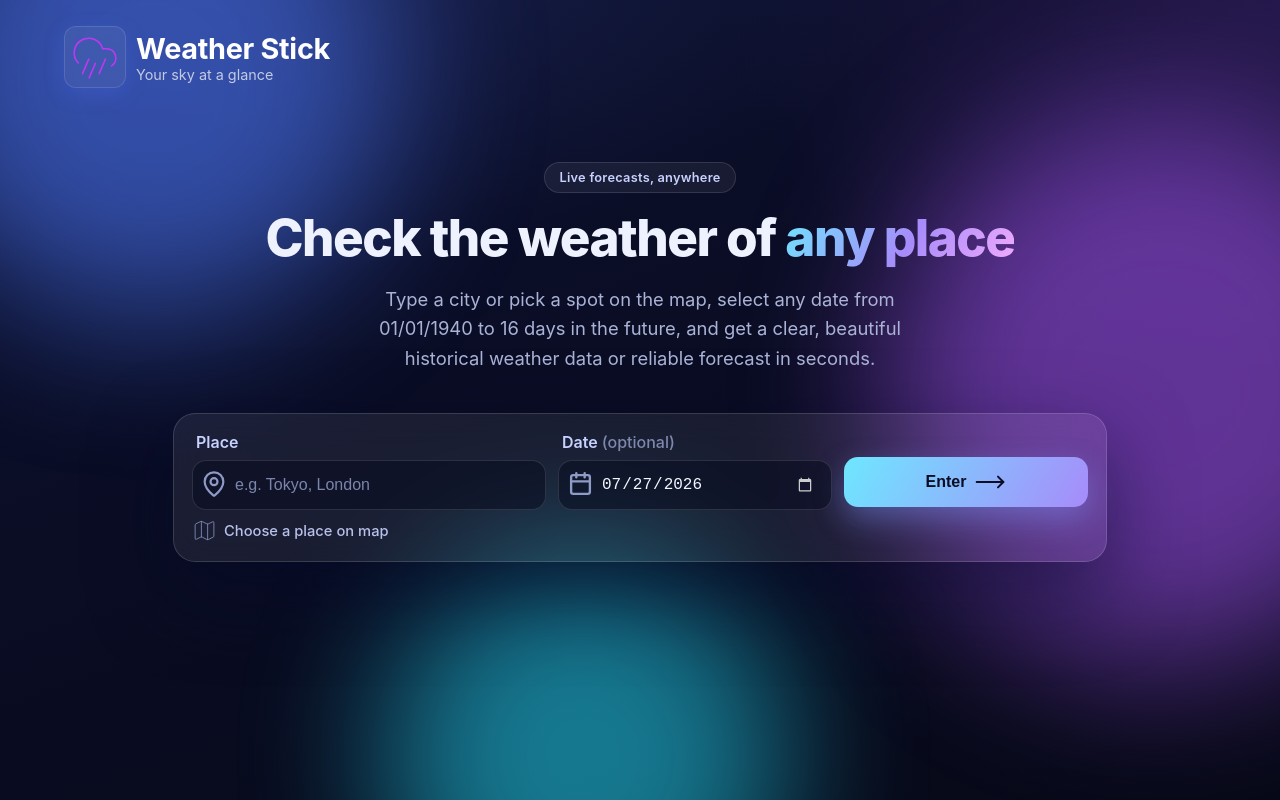
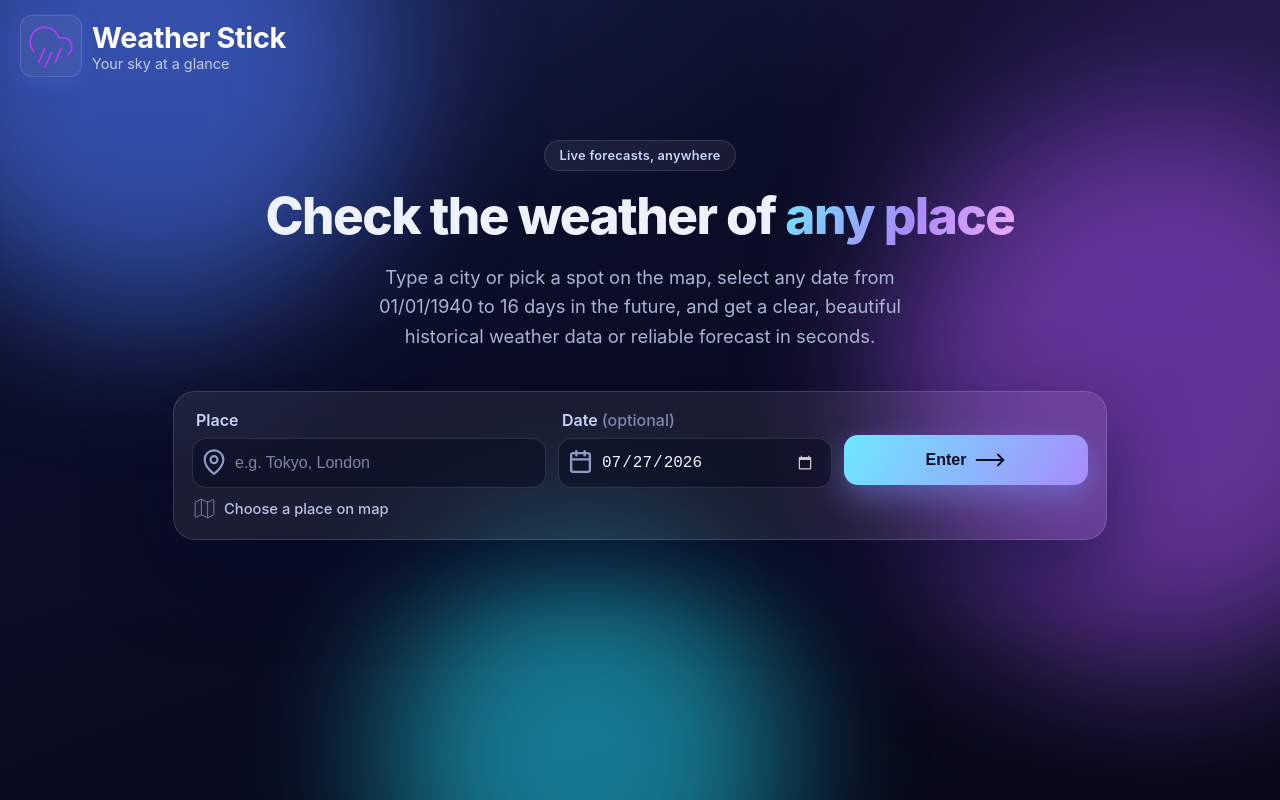
Before and after one commit to prashant5pbr/weather-stick, a Next.js app: page / in a window 1280 px wide. Built offline with nearby package versions, Linux system fonts and the light colour scheme.

Commit message:
Changed the padding in the .container class

```diff
--- a/src/css/brand.module.css
+++ b/src/css/brand.module.css
@@ -1,7 +1,7 @@
 .container {
   position: relative;
   z-index: 2;
-  padding: 26px clamp(20px, 6vw, 64px);
+  padding: 15px clamp(5px, 5vw, 20px);
 }
 
 .brand {
```
